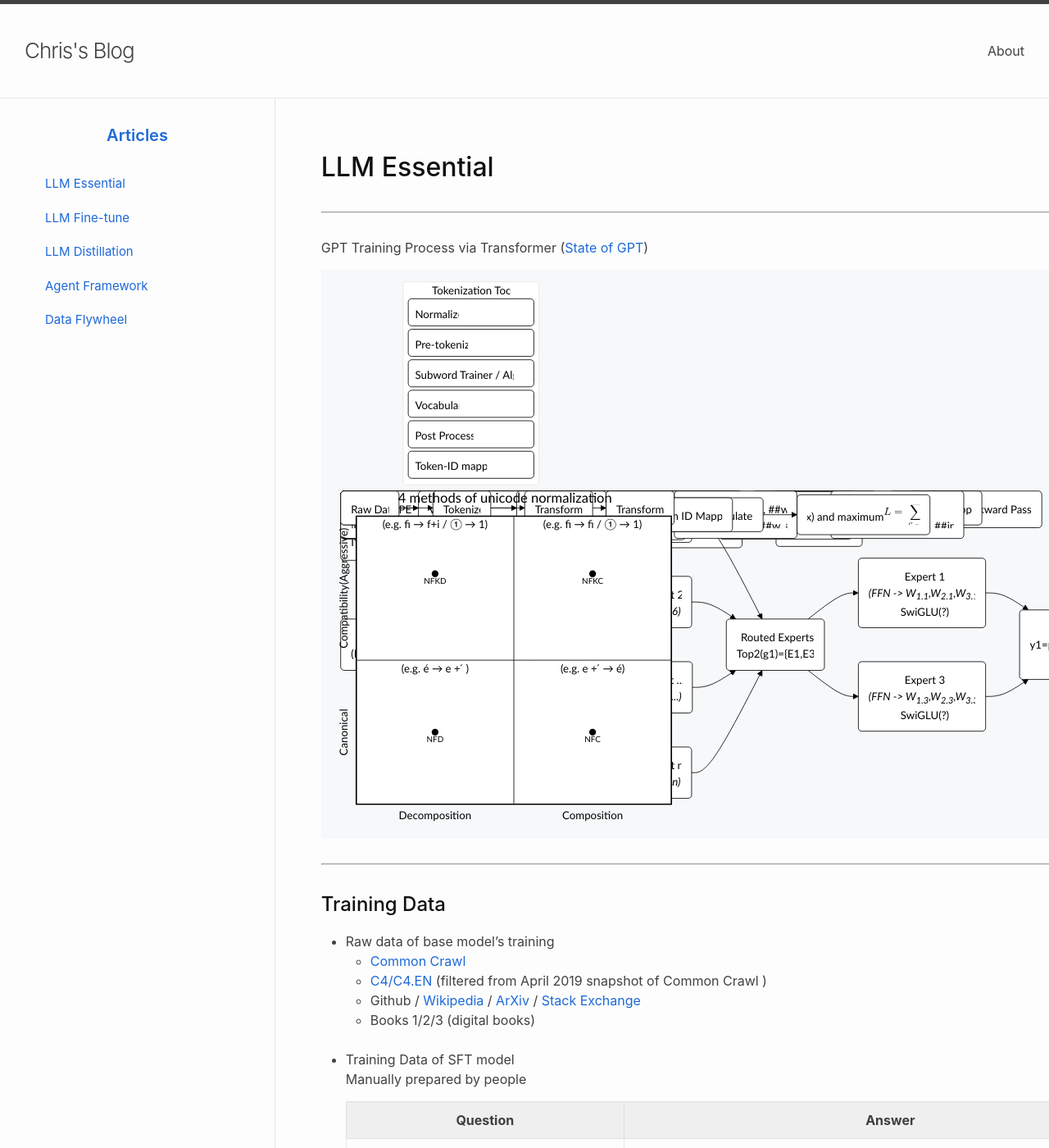
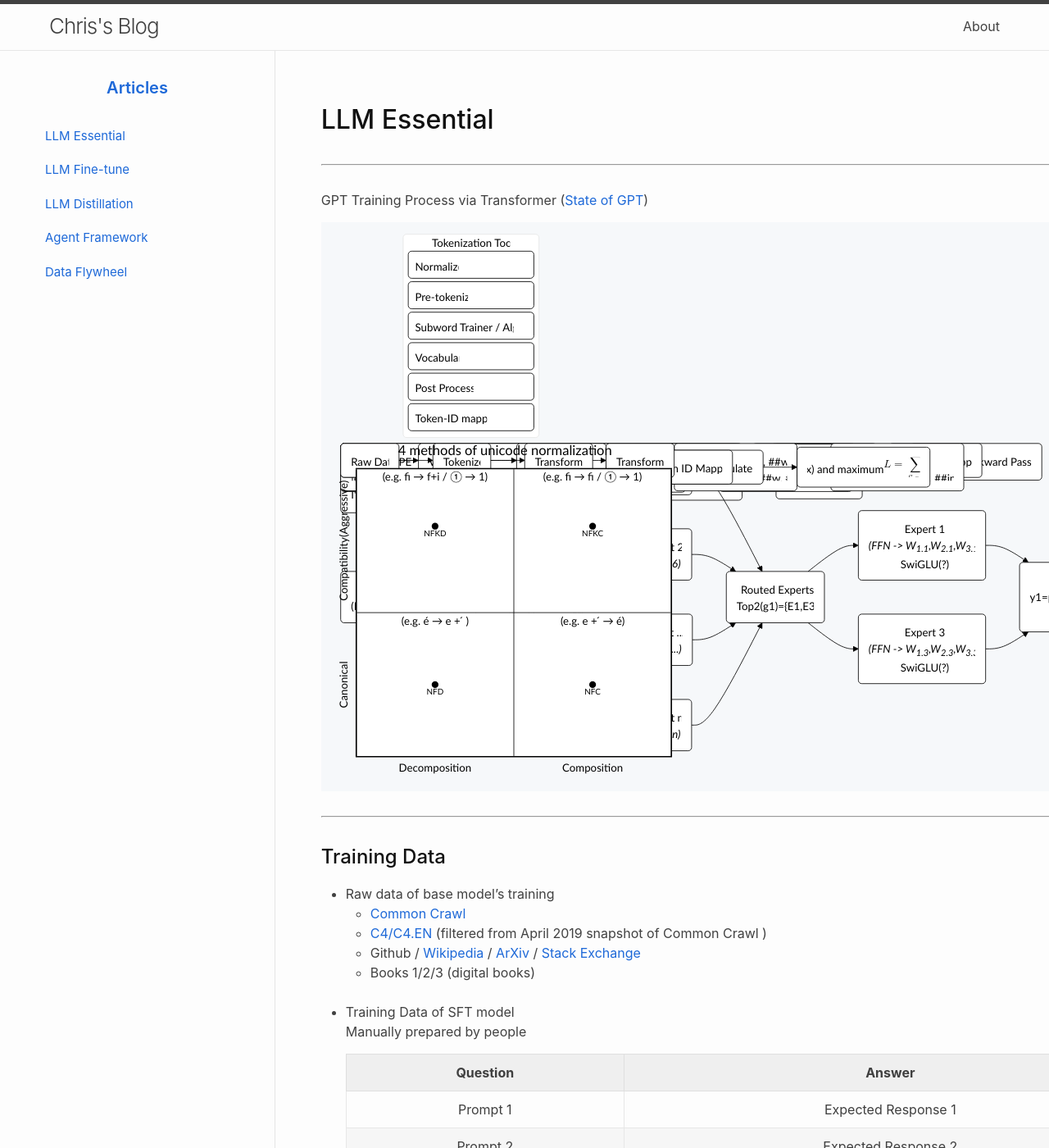
Before and after one commit to ChrisZhu2050/chriszhu2050.github.io, a Jekyll site: the page built from index.md, in a window 1280 px wide and 1400 px high. Shown: the whole window at 82% size. Built offline with Jekyll 4.4.1, drawn with Linux system fonts in a browser that asks for light colours; nearby versions of some CDN libraries; formulas are drawn with MathJax 3.

Commit message:
Update _layout.scss

```diff
--- a/_sass/minima/_layout.scss
+++ b/_sass/minima/_layout.scss
@@ -14,7 +14,7 @@
 .site-header > .wrapper {
  max-width: 100%;
  margin: 0;
- padding: $spacing-unit $spacing-unit;
+ padding: 0 60px;
 }
 
 .site-title {
```
